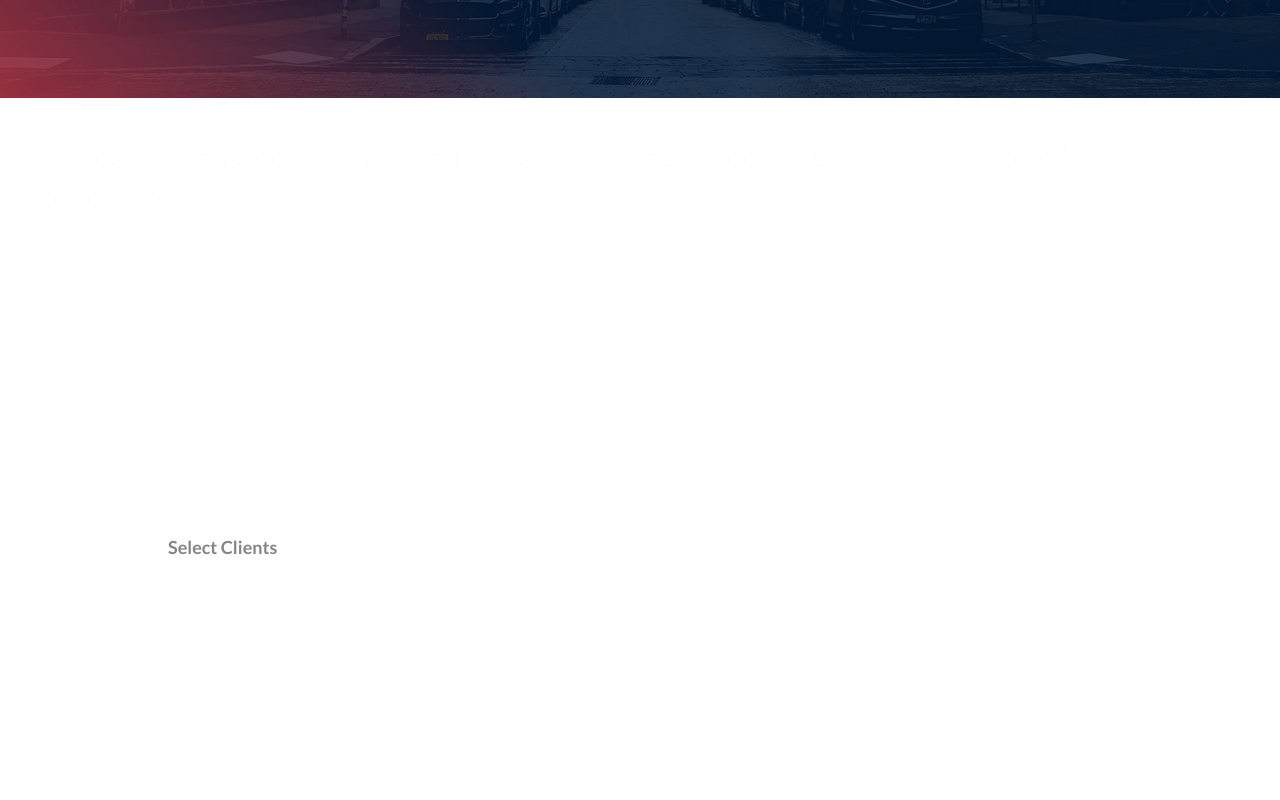
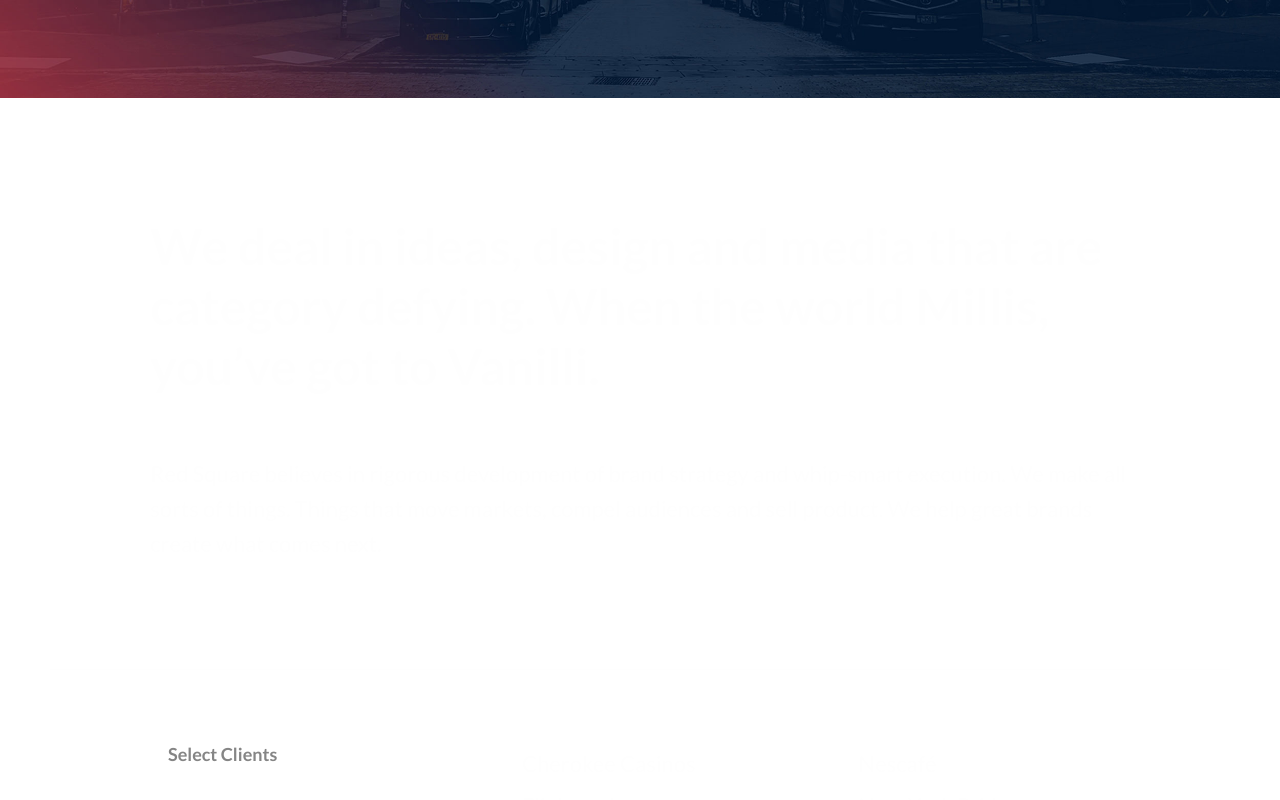
Before and after one commit to tobomuto/redsquareagency-clone, a React (Create React App) app: page / in a window 1280 px wide. Shown: the part 1334-2134 px from the top of the page. Built offline with nearby package versions, Linux system fonts and the light colour scheme; a web font is replaced by a local one.

Commit message:
Idea Section responsive

```diff
--- a/src/components/IdeaSection.js
+++ b/src/components/IdeaSection.js
@@ -7,7 +7,7 @@ const IdeaSection = () => {
             <h2 className="idea-section__title">
                 We deal in ideas, design and media that are category defying. When the world Millis, you’ve got to Vanilli.
             </h2>
-            <p class="idea-section__paragraph">
+            <p className="idea-section__paragraph">
                 Red Square believes in rigorous development of brand strategy and whip-smart execution. We make all sorts of things. Things that move markets, compel audiences and sell product. We help great brands create what comes next.
             </p>
             <div className="divider"></div>
--- a/src/components/IdeaSection.scss
+++ b/src/components/IdeaSection.scss
@@ -1,7 +1,8 @@
 #idea-section {
     margin-top: 38px;
     margin-bottom: 8.33333vw;
-    padding: 0 25px;
+    padding-right: 25px;
+    padding-left: 25px;
     .idea-section__title {
         margin: 0;
         margin-bottom: 31px;
@@ -14,3 +15,48 @@
         line-height: 35px;
     }
 }
+
+@media screen and (min-width:640px){
+    #idea-section {
+        margin-top: 9.23611vw;
+        margin-bottom: 5.41667vw;
+        padding-right: 50px;
+        padding-left: 50px;
+    }
+}
+
+@media screen and (min-width:768px){
+    #idea-section {
+        .idea-section__title {
+            font-size: 50px;
+            line-height: 60px;
+            margin-bottom: 4.65278vw;
+            .idea-section__paragraph {
+                margin: 0;
+                font-size: 24px;
+                line-height: 35px;
+            }
+        }
+    }
+}
+
+@media screen and (min-width:1024px){
+    #idea-section {
+        .idea-section__title {
+            width: 83%;
+            margin-right: auto;
+            margin-left: auto;
+        }
+        .idea-section__paragraph {
+            width: 83%;
+            margin: 0 auto;
+        }
+    }
+}
+
+@media screen and (min-width:1440px){
+    #idea-section {
+        padding-right: 105px;
+        padding-left: 105px;
+    }
+}
```
